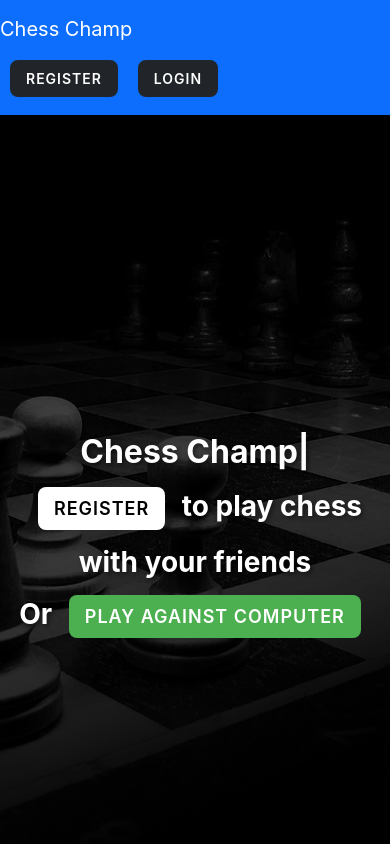
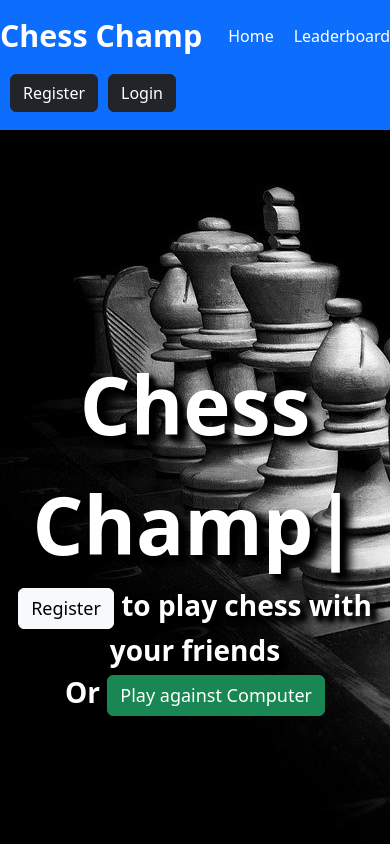
Before and after one commit to tilak318/ChessChamp-Backend, a React (Create React App) app in the folder client/: page / in a window 390 px wide. Shown: the top 844 px of the page. Built offline with nearby package versions, Linux system fonts and the light colour scheme; no server answers.

Commit message:
Resolved merge conflicts

```diff
--- a/client/src/App.js
+++ b/client/src/App.js
@@ -19,7 +19,6 @@ import { Spinner } from 'react-bootstrap';
 
 import 'bootstrap/dist/css/bootstrap.min.css';
 import './style.css';
-import Footer from './components/Footer';
 
 function App() {
     const [user, setUser] = useState({
@@ -80,7 +79,7 @@ function App() {
                         <Route component={() => "404 Page not found"} path="*" />
                     </Switch>
                 </UserContext.Provider>
-                <Footer/>
+
 
 
             </BrowserRouter>
--- a/client/src/style.css
+++ b/client/src/style.css
@@ -1,399 +1,307 @@
-
-
-
-/* landing page */
-/* Reset and base styles */
 * {
   margin: 0;
   padding: 0;
-    box-sizing: border-box;
 }
 
+html,
 body {
-    font-family: -apple-system, BlinkMacSystemFont, 'Segoe UI', Roboto, Oxygen, Ubuntu, Cantarell, sans-serif;
-    line-height: 1.6;
-    color: #ffffff;
+  height: 100%;
+  min-height: 100%;
 }
 
-  /* Landing page container */
-  #landing-page-container {
-    min-height: 100vh;
-    width: 100%;
-    background-size: cover;
-    background-position: center;
-    background-repeat: no-repeat;
+#root {
+  height: 100%;
+}
+#app-container {
+  height: 100%;
+  display: flex;
+  flex-direction: column;
+}
+#GameContainer {
+  border-bottom: 1px solid black;
+}
+
+/* header stylings */
+.title {
+  font-size: 1.9rem;
+  font-weight: bold;
+}
+.navbar-item-div {
+  padding: 0 10px;
+  height: 100%;
+  color: white;
+  display: flex;
+  align-items: center;
+}
+.navbar-item-div:hover {
+  background-color: #51b7ff;
+}
+.navbar-register-button {
+  margin: 10px;
+}
+
+/* Login and register form styling */
+.login-form,
+.register-form {
+  margin: 20px auto;
+  padding: 10px;
+}
+
+.LoginButton,
+.RegisterButton {
+  margin-top: 10px;
+  margin-bottom: 5px;
+  display: flex;
+}
+
+.LoginSpinner,
+.RegisterSpinner {
+  margin: 3px;
+}
+
+.Spinner {
   display: flex;
   justify-content: center;
-    align-items: center;
+  margin: 10px auto;
+}
+
+/* Landing page styling */
+#landing-page-container {
+  height: 100%;
+}
+
+#landing-page-title {
+  position: absolute;
+  color: white;
+  width: 100%;
+  text-align: center;
+  top: 30%;
+  font-size: 80px;
+  font-weight: bold;
+  text-shadow: 10px 10px 10px #000, 5px 5px 5px #000, 5px 5px 5px #000;
+}
+
+#cursor {
+  opacity: 0;
+}
+
+/* Home page styling */
+#home-page-container {
+  display: flex;
+}
+
+#home-left-side {
+  width: 50%;
+  display: flex;
+}
+#home-left-button {
+  align-self: center;
+  margin: 0 auto;
+}
+#vertical-line {
+  width: 5px;
+  height: calc(100vh - 72px);
+  opacity: 0.7;
+  background-color: rgb(114, 246, 253);
+  box-shadow: 0 0 20px rgb(0, 255, 195), 0 0 10px rgb(94, 255, 0);
+}
+#home-right-side {
+  width: 50%;
+  display: flex;
+}
+#home-right-button {
+  align-self: center;
+  margin: 0 auto;
+}
+
+/* .play-game-button {
+  box-shadow: 0 0 30px green;
+  background-color: lightgreen;
+  color: purple;
+}
+.play-game-button:hover {
+  box-shadow: 0 0 35px rgb(7, 206, 7);
+  background-color: rgb(106, 243, 106);
+  color: purple;
+} */
+
+#landing-page-container {
   position: relative;
 }
 
-  #landing-page-container::before {
-    content: '';
-    position: absolute;
-    top: 0;
-    left: 0;
-    right: 0;
-    bottom: 0;
-    background: linear-gradient(rgba(0, 0, 0, 0.7), rgba(0, 0, 0, 0.85));
-    z-index: 1;
+/* Leaderboard styling */
+#leaderboard-container {
+  width: 1000px;
+  margin: 25px auto;
 }
 
-  /* Landing page title section */
-  #landing-page-title {
-    position: relative;
-    z-index: 2;
-    text-align: center;
-    padding: 2rem;
-    font-size: 4rem;
-    font-weight: bold;
-    color: #ffffff;
-    text-shadow: 2px 2px 4px rgba(0, 0, 0, 0.5);
-    animation: fadeIn 1s ease-out;
+/* In game styling */
+#GameContainer {
+  width: 100%;
+  height: 100%;
 }
 
-  /* Cursor animation */
-  #cursor {
-    display: inline-block;
-    margin-left: 5px;
-    animation: blink 0.7s infinite;
+#wrapper {
+  width: 100%;
+  height: 100%;
+  display: flex;
+  background-color: #f4ffeb;
 }
 
-  /* Buttons */
-  .btn {
-    padding: 12px 24px;
-    border: none;
-    border-radius: 8px;
-    font-weight: 600;
-    cursor: pointer;
-    transition: all 0.3s ease;
-    margin: 10px;
-    text-transform: uppercase;
-    letter-spacing: 1px;
+/* In game left sidebar styling */
+#left-sidebar-wrapper {
+  width: 400px;
+  height: 100%;
+  overflow: hidden;
+  background: #000;
+  background-color: #383e40;
 }
 
-  .btn-light {
-    background-color: #ffffff;
-    color: #000000;
+#game-link-container {
+  border-top: 1px dashed white;
+  border-bottom: 1px dashed white;
+  padding-top: 10px;
 }
 
-  .btn-light:hover {
-    background-color: #f0f0f0;
-    transform: translateY(-2px);
-    box-shadow: 0 4px 12px rgba(255, 255, 255, 0.2);
+#in-check-text {
+  text-align: center;
+  font-weight: bold;
+  color: red;
+  font-size: 1.1rem;
+}
+#win-status {
+  font-weight: bold;
+  color: green;
+}
+#lose-status {
+  font-weight: bold;
+  color: red;
 }
 
-  .btn-success {
-    background-color: #4CAF50;
-    color: #ffffff;
+#left-sidebar-wrapper > table {
+  margin-bottom: 0;
+}
+#game-link-container > h6 {
+  color: white;
+  text-align: center;
+  padding: 5px;
+}
+#game-link {
+  resize: none;
+  background-color: white;
+}
+#copy-button {
+  margin: 10px auto;
+  display: block;
+  font-weight: bold;
 }
 
-  .btn-success:hover {
-    background-color: #45a049;
-    transform: translateY(-2px);
-    box-shadow: 0 4px 12px rgba(76, 175, 80, 0.3);
+/* In-Game Right siderbar styling */
+#right-sidebar-wrapper {
+  width: 450px;
+  height: 100%;
+  /* height: calc(100vh - 75px); */
+  background: #000;
+  background-color: #383e40;
+}
+#moves-table-container {
+  height: calc(100vh - 75px);
+  overflow-y: scroll;
+}
+#moves-header {
+  text-align: center;
 }
 
-  /* Animations */
-  @keyframes fadeIn {
-    from {
-      opacity: 0;
-      transform: translateY(20px);
+.move-color-indicator-white {
+  background-color: white;
+  width: 50px;
 }
-    to {
-      opacity: 1;
-      transform: translateY(0);
-    }
+.move-color-indicator-black {
+  background-color: black;
+  width: 50px;
 }
 
-  @keyframes blink {
-    0%, 100% {
-      opacity: 1;
-    }
-    50% {
-      opacity: 0;
-    }
+.move-text {
+  text-align: center;
 }
 
-  /* Responsive design */
-  @media (max-width: 768px) {
-    #landing-page-title {
-      font-size: 2.5rem;
-      padding: 1rem;
-    }
-
-    .btn {
-      padding: 10px 20px;
-      font-size: 16px;
-    }
-  }
-
-  @media (max-width: 480px) {
-    #landing-page-title {
-      font-size: 2rem;
-    }
-
-    .btn {
-      padding: 8px 16px;
-      font-size: 14px;
-    }
-  }
-
-
-
-
-  /* home page */
-
-  :root {
-    --primary-color: #2563eb;
-    --secondary-color: #1e40af;
-    --text-color: #f8fafc;
-    --background-overlay: rgba(0, 0, 0, 0.7);
-  }
-
-  * {
-    margin: 0;
-    padding: 0;
-    box-sizing: border-box;
-  }
-
-  body {
-    font-family: 'Inter', -apple-system, BlinkMacSystemFont, 'Segoe UI', Roboto, Oxygen, Ubuntu, Cantarell, sans-serif;
-    -webkit-font-smoothing: antialiased;
-    color: var(--text-color);
-  }
-
-  .homepage {
-    min-height: 100vh;
-    position: relative;
-    background: url('https://images.unsplash.com/photo-1529699211952-734e80c4d42b?auto=format&fit=crop&q=80') center/cover no-repeat;
-  }
-
-  .hero-overlay {
-    position: absolute;
-    top: 0;
-    left: 0;
-    right: 0;
-    bottom: 0;
-    background: var(--background-overlay);
-    z-index: 1;
-  }
-
-  .main-nav {
-    position: relative;
-    z-index: 2;
-    padding: 2rem 4rem;
-  }
-
-  .logo {
-    display: flex;
-    align-items: center;
-    gap: 1rem;
-    color: var(--text-color);
-    font-size: 1.5rem;
-    font-weight: 700;
-  }
-
-  .main-content {
-    position: relative;
-    z-index: 2;
+#chessboard-wrapper {
+  width: 100%;
   display: flex;
   flex-direction: column;
-    align-items: center;
-    justify-content: center;
-    min-height: calc(100vh - 100px);
-    text-align: center;
-    padding: 2rem;
+  background-color: #434f49;
 }
-
-  h1 {
-    font-size: clamp(2.5rem, 8vw, 4rem);
-    font-weight: 800;
-    margin-bottom: clamp(0.5rem, 2vw, 1rem);
-    background: linear-gradient(to right, #60a5fa, #3b82f6);
-    -webkit-background-clip: text;
-    background-clip: text;
-    color: transparent;
-    text-shadow: 2px 2px 4px rgba(0, 0, 0, 0.3);
-    max-width: 90%;
+#chessboard {
   margin-left: auto;
   margin-right: auto;
 }
 
-  .subtitle {
-    font-size: clamp(1rem, 4vw, 1.5rem);
-    margin-bottom: clamp(2rem, 6vw, 4rem);
-    color: #e2e8f0;
-    max-width: 90%;
-    margin-left: auto;
-    margin-right: auto;
+#player-information-opponent {
+  height: 50px;
+  color: white;
+  /* background-color: #457b9d; */
+  align-self: center;
+  font-weight: bold;
 }
 
-  .buttons-container {
-    display: flex;
-    align-items: center;
-    gap: clamp(1rem, 4vw, 2rem);
-    width: 100%;
-    max-width: 800px;
-    padding: 0 1rem;
+#player-information-you {
+  height: 50px;
+  color: white;
+  /* background-color: #457b9d   ; */
+  align-self: center;
+  font-weight: bold;
+  margin-top: 5px;
 }
 
-  .play-button {
-    padding: clamp(0.75rem, 2vw, 1rem) clamp(1.5rem, 4vw, 2rem);
-    font-size: clamp(1rem, 3vw, 1.25rem);
-    font-weight: 600;
-    border: none;
-    border-radius: 12px;
-    cursor: pointer;
-    transition: all 0.3s ease;
-    position: relative;
-    overflow: hidden;
-    white-space: nowrap;
-    flex: 1;
-    max-width: 300px;
+/* Profile tab styling */
+
+.profile-active-tab {
+  background-color: #007bff !important;
+  color: white !important;
 }
 
-  .play-button::before {
-    content: '';
-    position: absolute;
-    top: 0;
-    left: -100%;
-    width: 100%;
-    height: 100%;
-    background: linear-gradient(
-      120deg,
-      transparent,
-      rgba(255, 255, 255, 0.2),
-      transparent
-    );
-    transition: 0.5s;
+.profile-container {
+  width: 1000px;
+  /* flex: 1 1 auto; */
+  margin: 0 auto;
+  border: 1px solid black;
 }
 
-  .play-button:hover::before {
-    left: 100%;
+/* View Profile styling */
+#profile-sub-container {
+  display: flex;
+  /* height: 100%; */
+  border: 1px solid #007bff;
 }
 
-  .play-button.primary {
-    background: var(--primary-color);
-    color: white;
-    box-shadow: 0 4px 15px rgba(37, 99, 235, 0.3);
+#profile-user-detail {
+  padding: 25px;
 }
 
-  .play-button.primary:hover {
-    transform: translateY(-2px);
-    box-shadow: 0 6px 20px rgba(37, 99, 235, 0.4);
+#profile-picture-container {
+  width: 250px;
 }
 
-  .play-button.secondary {
-    background: transparent;
-    color: white;
-    border: 2px solid var(--primary-color);
-    box-shadow: 0 4px 15px rgba(37, 99, 235, 0.2);
+#profile-picture-container img {
+  width: 250px;
+  height: 250px;
+  border-radius: 50%;
+  object-fit: cover;
 }
 
-  .play-button.secondary:hover {
-    background: var(--primary-color);
-    transform: translateY(-2px);
-    box-shadow: 0 6px 20px rgba(37, 99, 235, 0.4);
+#profile-username-rating {
+  margin-top: 25px;
+  font-weight: bold;
+  font-size: 20px;
 }
 
-  .divider {
-    display: flex;
-    align-items: center;
-    color: #94a3b8;
-    font-size: clamp(0.875rem, 2vw, 1.125rem);
-    flex: 0 0 auto;
+#user-graph-container {
+  width: 100%;
+  /* border: 2px solid orange; */
 }
 
-  .divider::before,
-  .divider::after {
-    content: '';
-    height: 1px;
-    background-color: #475569;
-    width: clamp(1rem, 3vw, 2rem);
-    margin: 0 clamp(0.5rem, 2vw, 1rem);
+/* match-history styling */
+#match-history-container table {
+  margin-bottom: 0;
+  text-align: center;
 }
-
-  /* Large screens (1200px and up) */
-  @media (min-width: 1200px) {
-    .main-nav {
-      padding: 2.5rem 6rem;
-    }
-
-    .logo {
-      font-size: 1.75rem;
-    }
-
-    .buttons-container {
-      gap: 3rem;
-    }
-  }
-
-  /* Medium screens (768px to 1199px) */
-  @media (max-width: 1199px) {
-    .main-nav {
-      padding: 2rem 4rem;
-    }
-  }
-
-  /* Small screens (576px to 767px) */
-  @media (max-width: 767px) {
-    .main-nav {
-      padding: 1.5rem 2rem;
-    }
-
-    .buttons-container {
-      flex-direction: column;
-      padding: 0 2rem;
-    }
-
-    .play-button {
-      width: 100%;
-      max-width: 100%;
-    }
-
-    .divider {
-      margin: 0.75rem 0;
-      width: 100%;
-      justify-content: center;
-    }
-  }
-
-  /* Extra small screens (575px and below) */
-  @media (max-width: 575px) {
-    .main-nav {
-      padding: 1rem;
-    }
-
-    .logo {
-      font-size: 1.25rem;
-    }
-
-    .buttons-container {
-      padding: 0 1rem;
-    }
-  }
-
-  /* Handle viewport height on mobile devices */
-  @media (max-height: 600px) and (orientation: landscape) {
-    .main-content {
-      min-height: calc(100vh - 60px);
-      padding: 1rem;
-    }
-
-    h1 {
-      margin-bottom: 0.5rem;
-    }
-
-    .subtitle {
-      margin-bottom: 1.5rem;
-    }
-  }
-
-  /* Ensure content is readable on ultra-wide screens */
-  @media (min-width: 2000px) {
-    .main-content {
-      max-width: 1800px;
-      margin: 0 auto;
-    }
-  }
```
Also changed, not shown: client/src/components/Footer.js (deleted, +0 -19 lines). Lines whose indentation alone changed are shown as unchanged.
